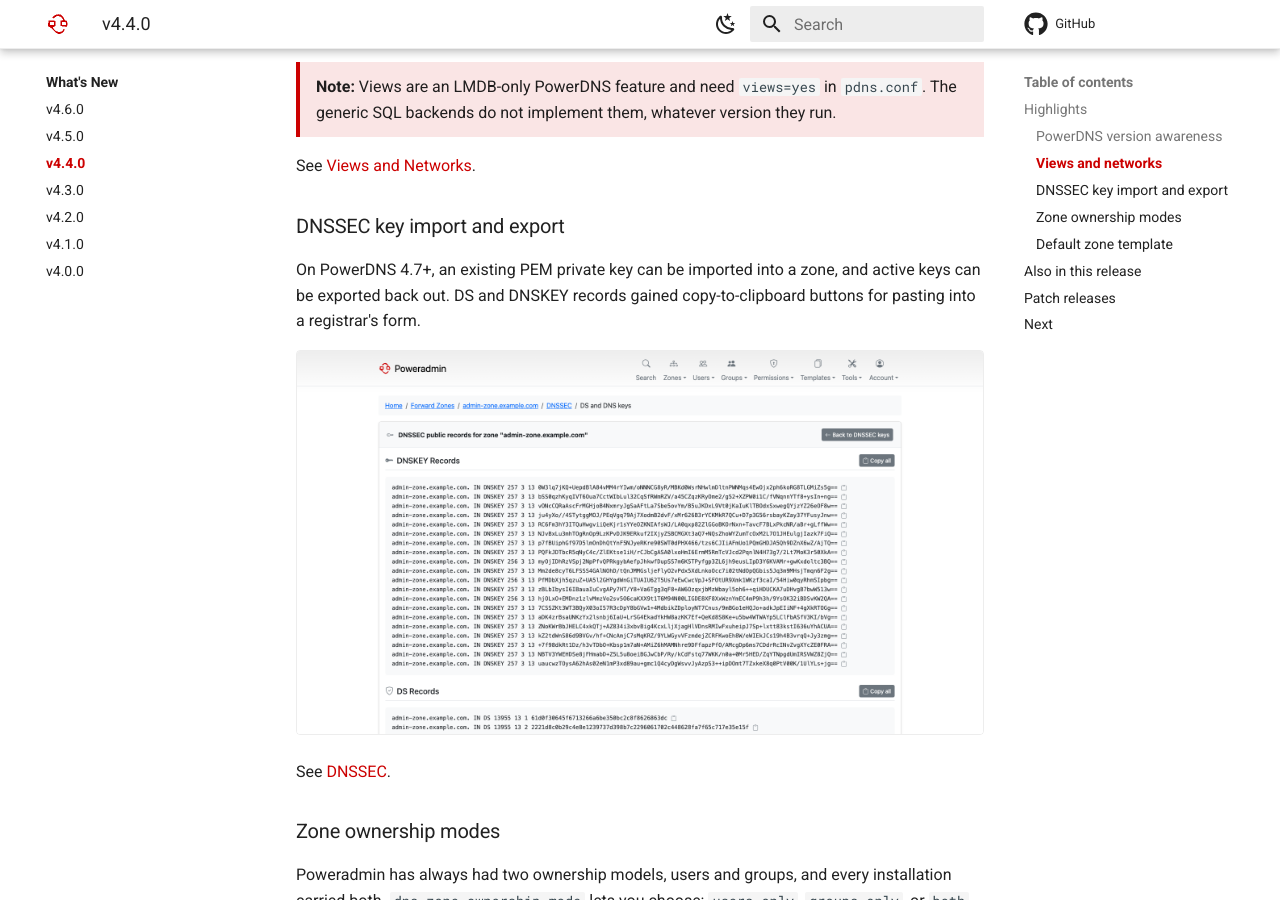
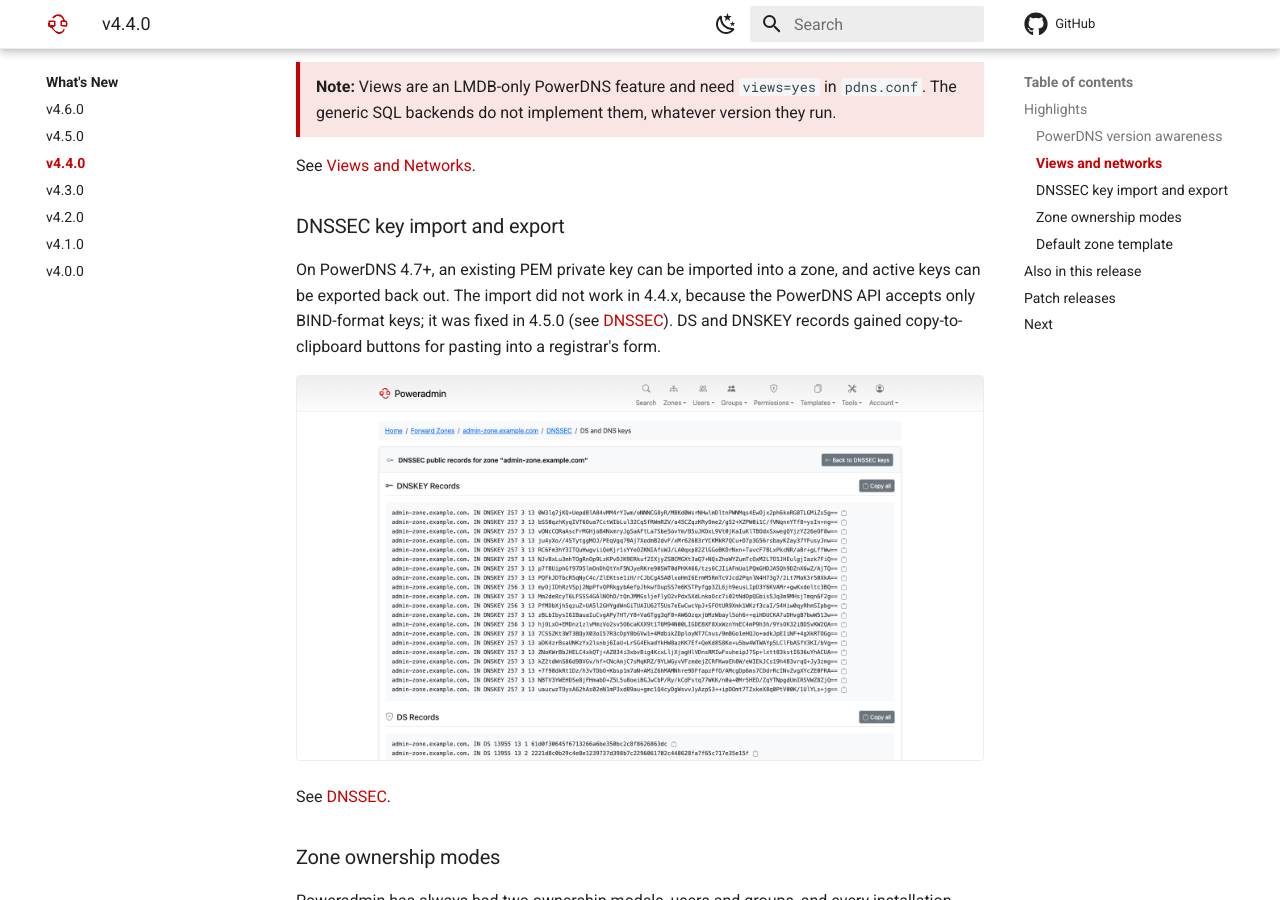
Before and after one commit to poweradmin/poweradmin-docs, an MkDocs documentation site: the page built from docs/whats-new/v4.4.0.md, in a window 1280 px wide and 900 px high, scrolled down 1941 px. Built offline with MkDocs 1.6.1 and Material for MkDocs 9.7.7, drawn with Linux system fonts in a browser that asks for light colours; comment, search, counter and statistics services are not loaded.

Commit message:
docs(dnssec): describe the fixed key import and the .private export

```diff
--- a/docs/whats-new/v4.4.0.md
+++ b/docs/whats-new/v4.4.0.md
@@ -48,7 +48,8 @@
 ### DNSSEC key import and export
 
 On PowerDNS 4.7+, an existing PEM private key can be imported into a zone, and active keys
-can be exported back out. DS and DNSKEY records gained copy-to-clipboard buttons for pasting
+can be exported back out. The import did not work in 4.4.x, because the PowerDNS API accepts
+only BIND-format keys; it was fixed in 4.5.0 (see [DNSSEC](../configuration/dnssec.md#importing-and-exporting-keys)). DS and DNSKEY records gained copy-to-clipboard buttons for pasting
 into a registrar's form.
 
 ![DS and DNSKEY records](../screenshots/dnssec-ds-dnskey.png)
```
Also changed, not shown: docs/configuration/dnssec.md (+7 -9 lines), docs/getting-started/features.md (+1 -1 lines), docs/upgrading/v4.4.0.md (+1 -1 lines), docs/user-guide/dnssec.md (+3 -3 lines), docs/whats-new/v4.5.0.md (+1 -0 lines).
